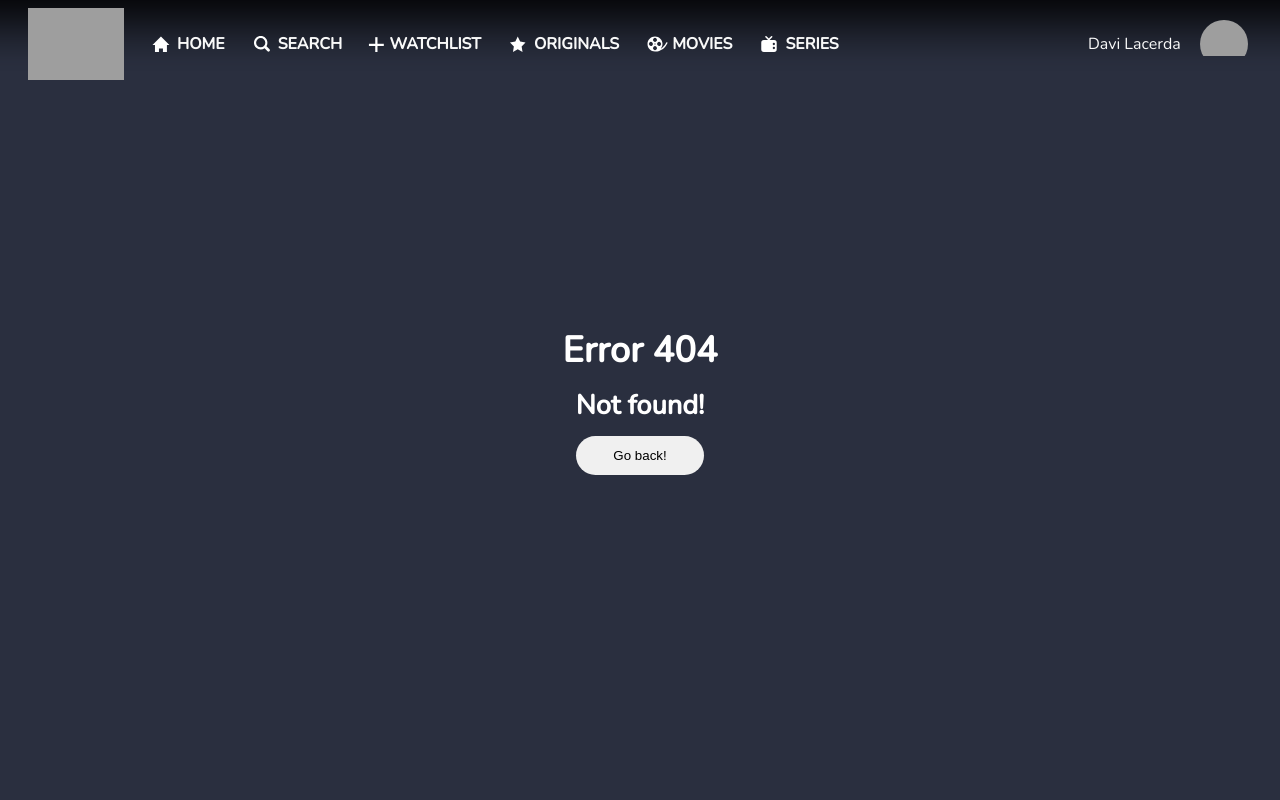
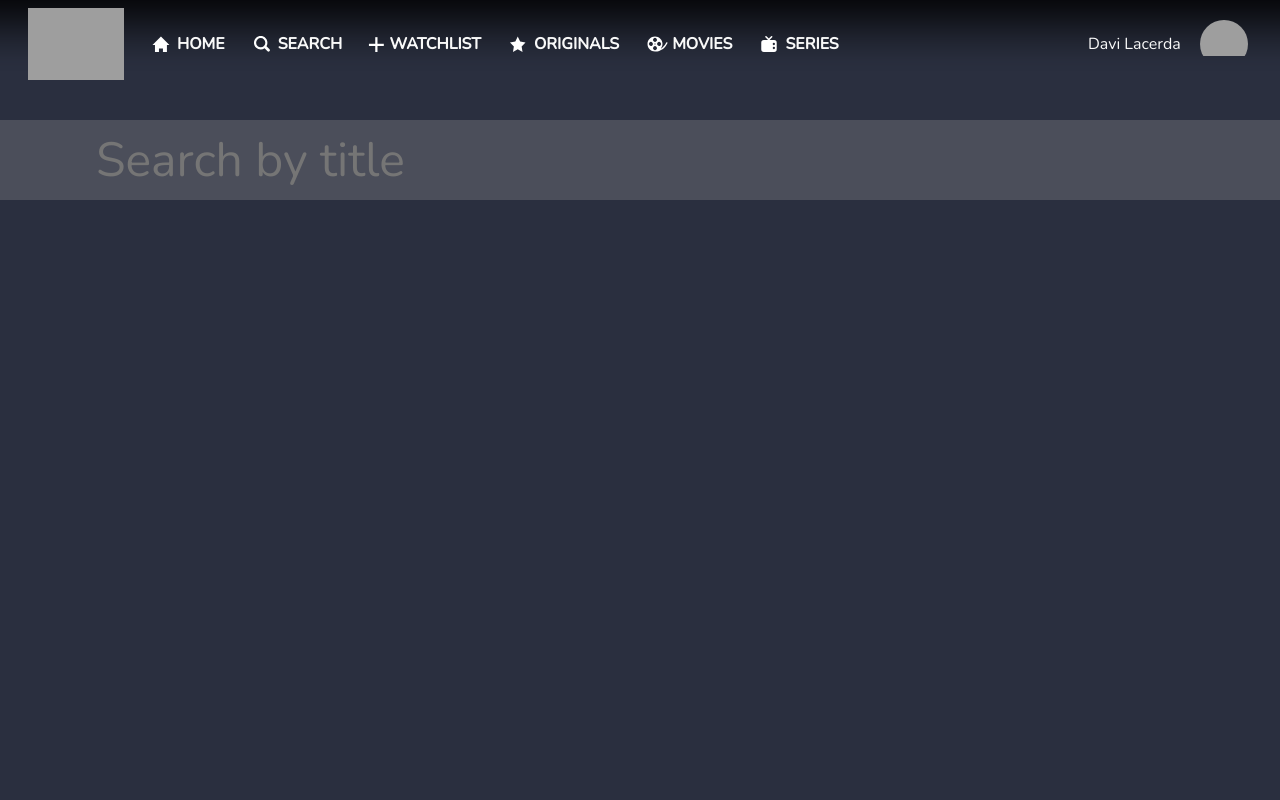
Before and after one commit to DaviLacerda/disneyplus, a React (Create React App) app: page /search in a window 1280 px wide. Shown: the top 800 px of the page. Built offline with nearby package versions, Linux system fonts and the light colour scheme; no server answers; grey boxes are pictures that could not be loaded.

Commit message:
added the search page (working)

```diff
--- a/src/Routes.js
+++ b/src/Routes.js
@@ -4,6 +4,7 @@ import { BrowserRouter as Router, Navigate, Route, Routes } from "react-router-d
 import Home from "./pages/Home/Home";
 import Content from "./pages/Content/Content";
 import Contact from "./pages/Contact/Contact";
+import Search from "./pages/Search/Search";
 
 function RoutesSite() {
     return(
@@ -11,6 +12,7 @@ function RoutesSite() {
             <Router>
                 <Routes>
                     <Route path='*' element={<Home/>}></Route>
+                    <Route path='/search' element={<Search/>}></Route>
                     <Route path='/contact' element={<Contact/>}></Route>
                     <Route path=':name' element={<Content/>}></Route>
                 </Routes>
--- a/src/components/CardSection/CardSection.js
+++ b/src/components/CardSection/CardSection.js
@@ -31,26 +31,22 @@ function CardSection() {
     useEffect(() => {
         for(let i = 0; i < RecommendedCards.length ; i++){
             setRecommendedCard(currentList => [...currentList, RecommendedCards[i].card]);
-            setRecommendedRedirect(currentList => [...currentList, RecommendedCards[i].name.toLowerCase().replace
-        (/\s/g,"-")])
+            setRecommendedRedirect(currentList => [...currentList, RecommendedCards[i].name.toLowerCase().replace(/([ :])/g,"-")])
         }
 
         for(let j = 0; j < NewCards.length ; j++){
             setNewCard(currentList => [...currentList, NewCards[j].card]);
-            setNewRedirect(currentList => [...currentList, NewCards[j].name.toLowerCase().replace
-        (/\s/g,"-")])
+            setNewRedirect(currentList => [...currentList, NewCards[j].name.toLowerCase().replace(/([ :])/g,"-")])
         }
 
         for(let k = 0; k < AcclaimedCards.length ; k++){
             setAcclaimedCard(currentList => [...currentList, AcclaimedCards[k].card]);
-            setAcclaimedRedirect(currentList => [...currentList, AcclaimedCards[k].name.toLowerCase().replace
-        (/\s/g,"-")])
+            setAcclaimedRedirect(currentList => [...currentList, AcclaimedCards[k].name.toLowerCase().replace(/([ :])/g,"-")])
         }
 
         for(let s = 0; s < StarWarsCards.length ; s++){
             setStarWarsCard(currentList => [...currentList, StarWarsCards[s].card]);
-            setStarWarsRedirect(currentList => [...currentList, StarWarsCards[s].name.toLowerCase().replace
-        (/\s/g,"-")])
+            setStarWarsRedirect(currentList => [...currentList, StarWarsCards[s].name.toLowerCase().replace(/([ :])/g,"-")])
         }
     }, [])
 
@@ -67,7 +63,7 @@ function CardSection() {
                     >
                         {recommendedCard.length && recommendedCard.map((recommendedImage, recommendedIndex) => {
                             return (
-                                <SwiperSlide>
+                                <SwiperSlide key={`${recommendedRedirect}${recommendedIndex}`}>
                                     <div className="contentSlider__content">
                                         <a href={recommendedRedirect[recommendedIndex]}>
                                             <img src={recommendedImage}></img>
@@ -89,7 +85,7 @@ function CardSection() {
                     >
                         {newCard.length && newCard.map((newImage, newIndex) => {
                             return (
-                                <SwiperSlide>
+                                <SwiperSlide  key={`${newRedirect}${newIndex}`}>
                                     <div className="contentSlider__content">
                                         <a href={newRedirect[newIndex]}>
                                             <img src={newImage}></img>
@@ -111,7 +107,7 @@ function CardSection() {
                     >
                         {acclaimedCard.length && acclaimedCard.map((acclaimedImage, acclaimedIndex) => {
                             return (
-                                <SwiperSlide>
+                                <SwiperSlide key={`${acclaimedRedirect}${acclaimedIndex}`}>
                                     <div className="contentSlider__content">
                                         <a href={acclaimedRedirect[acclaimedIndex]}>
                                             <img src={acclaimedImage}></img>
@@ -133,7 +129,7 @@ function CardSection() {
                     >
                         {starWarsCard.length && starWarsCard.map((starWarsImage, starWarsIndex) => {
                             return (
-                                <SwiperSlide>
+                                <SwiperSlide key={`${starWarsRedirect}${starWarsIndex}`}>
                                     <div className="contentSlider__content">
                                         <a href={starWarsRedirect[starWarsIndex]}>
                                             <img src={starWarsImage}></img>
--- a/src/components/Header/Header.js
+++ b/src/components/Header/Header.js
@@ -35,12 +35,14 @@ function Header() {
                     </div>
                 </a>
 
+                <a href="/search">
                     <div className="left__container">
                         <svg className="left__icon" viewBox="0 0 36 36">
                             <path d="M21.866 24.337c-3.933 2.762-9.398 2.386-12.914-1.13-3.936-3.936-3.936-10.318 0-14.255 3.937-3.936 10.32-3.936 14.256 0 3.327 3.327 3.842 8.402 1.545 12.27l4.56 4.558a2 2 0 0 1 0 2.829l-.174.173a2 2 0 0 1-2.828 0l-4.445-4.445zm-5.786-1.36a6.897 6.897 0 1 0 0-13.794 6.897 6.897 0 0 0 0 13.794z"></path>
                         </svg>
                         <p>Search</p>
                     </div>
+                </a>
 
                 <div className="left__container">
                     <span>+</span>
--- a/src/components/MainSlider/MainSlider.js
+++ b/src/components/MainSlider/MainSlider.js
@@ -24,7 +24,7 @@ function MainSlider() {
     function getPoster(param) {
         setUrl(currentList => [...currentList, param.banner]);
         setLogo(currentList => [...currentList, param.logo]);
-        setRedirect(currentList => [...currentList, param.name.toLowerCase().replace(/\s/g,"-")]);
+        setRedirect(currentList => [...currentList, param.name.toLowerCase().replace(/([ :])/g,"-")]);
     }
 
     useEffect(() => {
@@ -43,10 +43,10 @@ function MainSlider() {
                 autoplay={{delay: 6000}}
                 centeredSlides='true'
             >
-                {url.length !== 0 && url.map((banner, index) => {
+                {url.length !== 0 && url.map((banner, index, keyValue) => {
                     if(index == 0 || index == 5 || index == 6){
                         return (
-                            <SwiperSlide>
+                            <SwiperSlide key={`content__${redirect[index]}`}>
                                 <div className="content">
                                     <a href={redirect[index]}>
                                         <img src={banner}></img>
@@ -57,7 +57,7 @@ function MainSlider() {
                         )
                     }
                     else return (
-                            <SwiperSlide>
+                            <SwiperSlide key={`content__${redirect[index]}`}>
                                 <div className="content">
                                     <a href={redirect[index]}>
                                         <img src={banner}></img>
--- a/src/pages/Content/Content.js
+++ b/src/pages/Content/Content.js
@@ -49,7 +49,6 @@ function Content() {
                 }
             }
             if(trailer === undefined){
-                console.log(auxData.name);
                 setTrailer(`https://youtube.com/results?search_query=${auxData.name.replace
                 (/[\u0300-\u036f]/g,'+')}+trailer`)
             }
@@ -81,14 +80,18 @@ function Content() {
 
     window.addEventListener('scroll', () => {
         if(window.scrollY !== 0){
+            if(document.getElementsByClassName('content__bg')[0]){
                 const bg = document.getElementsByClassName('content__bg')[0]
                 bg.style.opacity = '0.6';
                 bg.style.filter = 'brightness(0.4)';
             }
+        }
         else{
+            if(document.getElementsByClassName('content__bg')[0]){
                 const bg = document.getElementsByClassName('content__bg')[0]
                 bg.style.opacity = '0.8';
                 bg.style.filter = 'brightness(0.525)';
+            }
         }
     })
 
--- /dev/null
+++ b/src/pages/Search/Search.js
@@ -0,0 +1,67 @@
+import Header from "../../components/Header/Header";
+import { SearchContainer } from "./styles";
+import Footer from "../../components/Footer/Footer";
+
+import axios from "axios";
+import { useState } from "react/cjs/react.development";
+
+function Search() {
+    var timeout = null;
+    var isReady = true;
+    var link = undefined;
+
+    const [display, setDisplay] = useState([])
+
+    async function searchApi(input) {
+        if(input === ''){
+            let content = document.getElementsByClassName('content__display')[0]
+            content.style.display = 'none';
+        }
+
+        else{
+            let content = document.getElementsByClassName('content__display')[0]
+            content.style.display = 'flex';
+            clearInterval(timeout);
+
+            timeout = setInterval(async function() {
+                if(isReady == true){
+                    let response = await axios.get(`https://api.themoviedb.org/3/search/multi?api_key=${process.env.REACT_APP_API_KEY}&query=${input}&include_adult=false`);
+                    if(response.data.results !== []){
+                        setDisplay(response.data.results);
+                    }
+                    isReady = false;
+                }
+            }, 1000);
+        }
+    }
+
+    return (
+        <>
+            <Header></Header>
+            <SearchContainer>
+                <input type='text' placeholder="Search by title" onInput={(e) => searchApi(e.target.value)}></input>
+                <div className="content__display">
+                    {display !== [] && display.map((index, keyValue) => {
+                        {index.title && (
+                            link = index.title.toLowerCase().replace(/([ :])/g,"-")
+                        )
+                        index.name && (
+                            link = index.name.toLowerCase().replace(/([ :])/g,"-")
+                        )
+                        }
+                        if(index.poster_path){
+                            return (
+                                <a href={`/${link}`} key={keyValue}>
+                                    <img src={`https://image.tmdb.org/t/p/original${index.poster_path}`}></img>
+                                </a>
+                            )
+                        }
+                    })}
+                </div>
+            </SearchContainer>
+            <Footer></Footer>
+        </>
+    )
+}
+
+export default Search;
--- /dev/null
+++ b/src/pages/Search/styles.js
@@ -0,0 +1,62 @@
+import styled from 'styled-components';
+
+export const SearchContainer = styled.div`
+    @import url('https://fonts.googleapis.com/css2?family=Nunito:wght@400;500&display=swap');
+
+    width:100%;
+    min-height:100vh;
+
+    input{
+        width:100%;
+        height:10vh;
+
+        border:none;
+
+        font-family:'Nunito', sans-serif;
+        font-size:3em;
+
+        padding:16px 16px 16px 7.5vw;
+
+        background-color:#4b4e5a;
+        color:#f0f0f0;
+
+        margin-top:20vh;
+
+        @media(min-width:900px){
+            margin-top:15vh;
+        }
+
+        &:focus{
+            outline:none;
+        }
+    }
+
+    .content__display{
+        display:flex;
+        flex-direction:row;
+        justify-content:center;
+        flex-wrap:wrap;
+        gap:12px;
+
+        width:100%;
+        height:fit-content;
+
+        padding:16px;
+
+        img{
+            width:100%;
+            max-width:270px;
+            height:400px;
+            object-fit:cover;
+
+            border:3px solid #D5D9E140;
+            transition:all .3s;
+
+            &:hover{
+                cursor:pointer;
+                border:3px solid #f0f0f0;
+                transform:scale(1.05);
+            }
+        }
+    }
+`;
```
Lines whose indentation alone changed are shown as unchanged.
